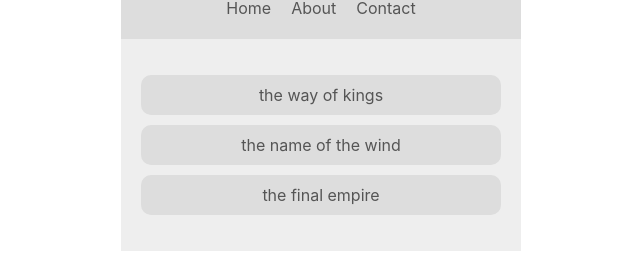
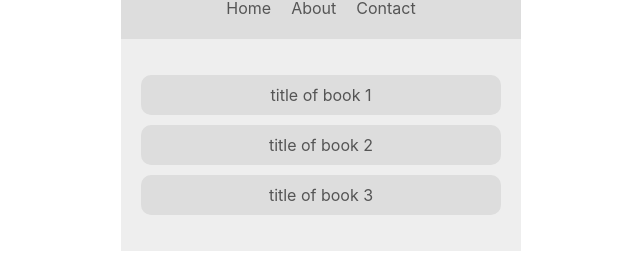
Before and after one commit to ValeedAnjum/contextapi-hooks, a React (Create React App) app: page / in a window 1280 px wide. Shown: the part 142-407 px from the top of the page, without its empty margins (319-959 px from the left). Built offline with nearby package versions, Linux system fonts and the light colour scheme.

Commit message:
Creating Context with Functional Components

```diff
--- a/src/App.js
+++ b/src/App.js
@@ -4,6 +4,8 @@
 import ThemeContextProvider from './contexts/ThemeContext';
 import ToggleTheme from './components/ToggleTheme';
 import AuthContextProvider from './contexts/AuthContext';
+import BookContext  from './contexts/BookContext';
+import BookContextProvider from './contexts/BookContext';
 
 function App() {
     return (
@@ -11,7 +13,9 @@
             <ThemeContextProvider>
                 <AuthContextProvider>
                     <Navbar/>
-                    <BookList/>
+                    <BookContextProvider>
+                        <BookList/>
+                    </BookContextProvider>
                     <ToggleTheme/>
                 </AuthContextProvider>
             </ThemeContextProvider>
--- a/src/components/BookList.js
+++ b/src/components/BookList.js
@@ -1,15 +1,21 @@
 import React, { useContext } from 'react';
 import { ThemeContext } from '../contexts/ThemeContext';
+import { BookContext } from '../contexts/BookContext';
 
 const BookList = () => {
   const { isLightTheme, light, dark } = useContext(ThemeContext);
+  const {books} = useContext(BookContext);
   const theme = isLightTheme  ? light : dark;
   return (
       <div className="book-list" style={{color:theme.syntax,background:theme.bg}}>
         <ul>
-          <li style={{background:theme.ui}}>the way of kings</li>
-          <li style={{background:theme.ui}}>the name of the wind</li>
-          <li style={{background:theme.ui}}>the final empire</li>
+          {
+            books.map(book => {
+              return (
+              <li style={{background:theme.ui}} key={book.id}>{book.title}</li>
+              );
+            })
+          }
         </ul>
       </div>
   )
--- /dev/null
+++ b/src/contexts/BookContext.js
@@ -0,0 +1,18 @@
+import React , {createContext, useState} from 'react'
+
+export const BookContext = createContext();
+
+const BookContextProvider = (props) => {
+    const [books, setBooks] = useState([
+        {title:'title of book 1',id:1},
+        {title:'title of book 2',id:2},
+        {title:'title of book 3',id:3}
+    ])
+    return (
+        <BookContext.Provider value={{books}}>
+            {props.children}
+        </BookContext.Provider>
+    );
+}
+
+export default BookContextProvider;
```
